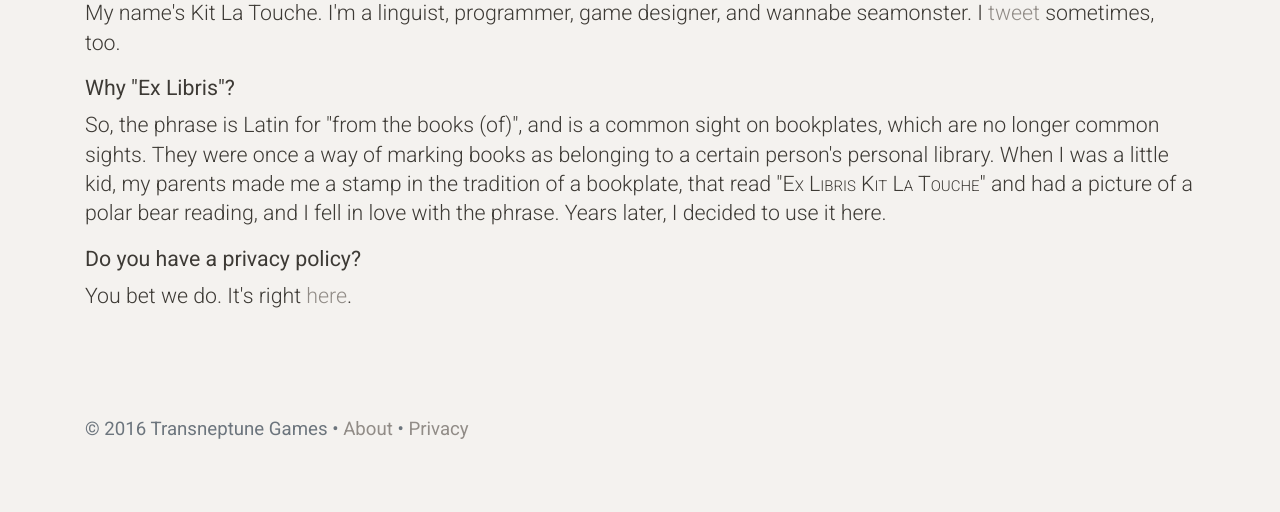
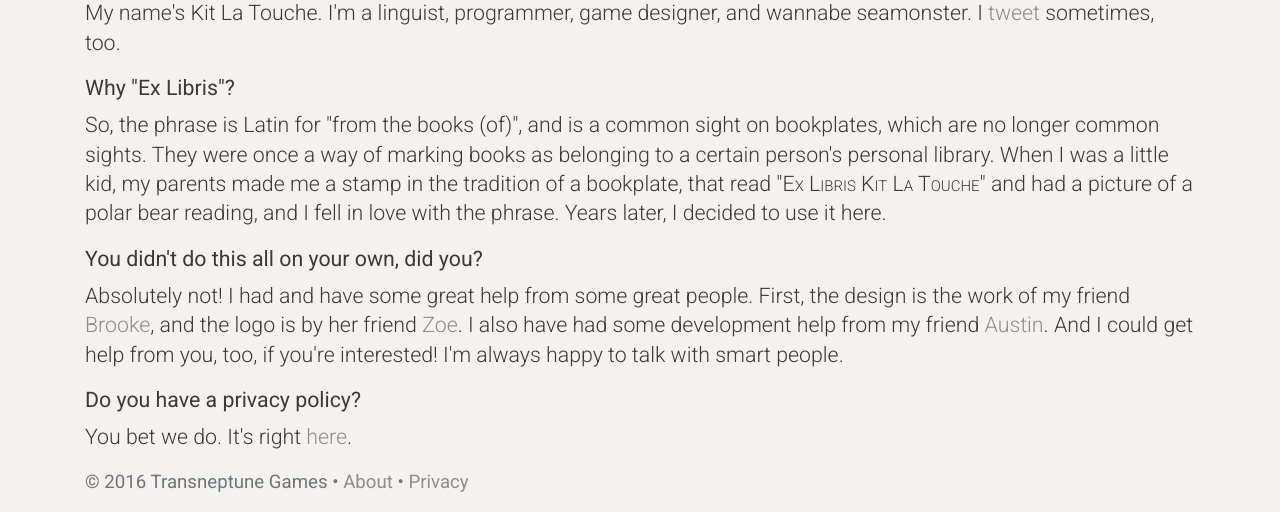
Before and after one commit to wlonk/ex-libris-webapp, a Django app: page /about/ in a window 1280 px wide. Shown: the part 341-853 px from the top of the page. Before the commit the page ends 780 px from the top, so only its background shows below. Run offline with Django 3.2, Linux system fonts and the light colour scheme; parts of the project's set-up code (start-up, migrations or seed data) failed here and were passed over; some libraries are stand-ins or nearby versions.

Commit message:
Add team section to About.

```diff
--- a/ex_libris/templates/pages/about.html
+++ b/ex_libris/templates/pages/about.html
@@ -38,6 +38,18 @@
   later, I decided to use it here.
 </p>
 
+<h2>You didn't do this all on your own, did you?</h2>
+
+<p>
+  Absolutely not! I had and have some great help from some great people. First,
+  the design is the work of my friend
+  <a href="http://websterdesigns.co/">Brooke</a>, and the logo is by her friend
+  <a href="http://www.goodknightstudio.com/">Zoe</a>. I also have had some
+  development help from my friend
+  <a href="https://keybase.io/augustalso/">Austin</a>. And I could get help from
+  you, too, if you're interested! I'm always happy to talk with smart people.
+</p>
+
 <h2>Do you have a privacy policy?</h2>
 
 <p>You bet we do. It's right <a href="{% url "privacy" %}">here</a>.</p>
```
